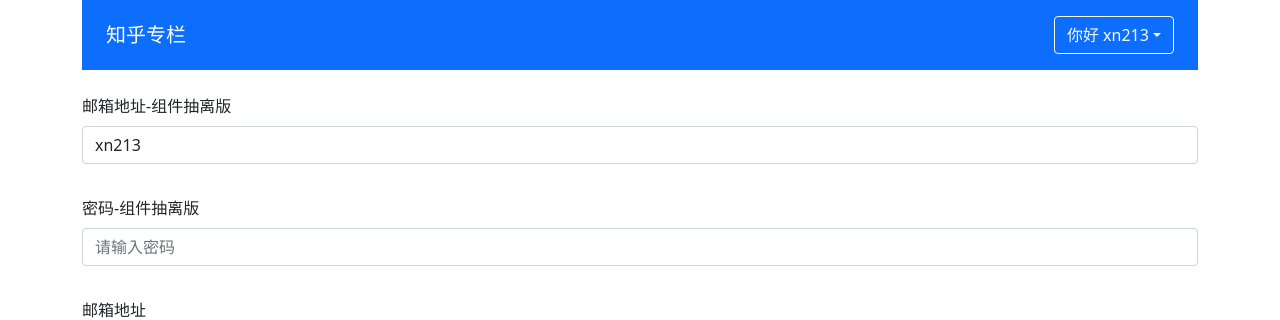
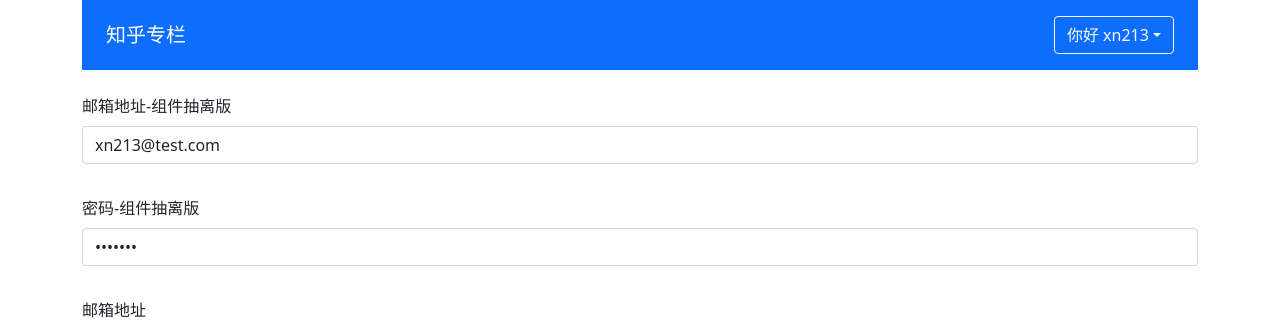
Before and after one commit to xn213/zhihui-vue3, a Vue app: page / in a window 1280 px wide. Shown: the top 320 px of the page. Built offline with nearby package versions, Linux system fonts and the light colour scheme.

Commit message:
feat(v-inp): test mitt emitter ?undefined

```diff
--- a/src/App.vue
+++ b/src/App.vue
@@ -13,7 +13,9 @@
       <div class="mb-3">
         <label for="inputPassword" class="form-label">密码-组件抽离版</label>
         <validate-input placeholder="请输入密码"
-                        type="password"/>
+                        type="password"
+                        v-model="passwordVal"
+                        :rules="passwordRules"/>
       </div>
       <div class="mb-3">
         <label for="inputEmail" class="form-label">邮箱地址</label>
@@ -62,11 +64,15 @@ export default defineComponent({
   },
   setup () {
     const inputRef = ref<any>()
-    const emailVal = ref('xn213')
+    const emailVal = ref('xn213@test.com')
     const emailRules: RulesProp = [
       { type: 'required', message: '电子邮箱地址不能为空' },
       { type: 'email', message: '请输入正确的电子邮箱格式' },
       { type: 'range', message: '邮箱长度应大于5 小于15' }
+    ]
+    const passwordVal = ref('abccccc')
+    const passwordRules: RulesProp = [
+      { type: 'required', message: '密码不能为空' }
     ]
     const emailRef = reactive({
       val: '',
@@ -94,6 +100,8 @@ export default defineComponent({
       validateEmail,
       emailRules,
       emailVal,
+      passwordVal,
+      passwordRules,
       onFormSubmit,
       inputRef
     }
--- a/src/components/ValidateForm.vue
+++ b/src/components/ValidateForm.vue
@@ -12,8 +12,9 @@
 </template>
 
 <script lang="ts">
+import { defineComponent, onUnmounted } from 'vue'
 import mitt from 'mitt'
-import { defineComponent } from 'vue'
+export const emitter = mitt()
 export default defineComponent({
   name: 'ValidateForm',
   emits: ['form-submit'],
@@ -21,14 +22,22 @@ export default defineComponent({
     const submitForm = () => {
       context.emit('form-submit', 111)
     }
+    const callback = (test: string | undefined) => {
+      /************* ATTENTION 'test'type??? 单独一个string 会报错 难道传递过来的 HTMLElement 是undefined 或与生命周期有关' by xn213 **************/
+      console.log('test emitter', typeof test, test)
+    }
+    emitter.on('form-item-created', callback)
+    onUnmounted(() => {
+      emitter.off('form-item-created', callback)
+    })
     return {
       submitForm
     }
-  },
-  mounted () {
-    // this.$on('item-created', () => {
-    //   // 这里用 vue2 的方法 $on $of $once但是提示已废弃 故探索vue3 方案， 引用外部库 mitt
-    // })
   }
+  // mounted () {
+  //   // this.$on('item-created', () => {
+  //   //   // 这里用 vue2 的方法 $on $of $once但是提示已废弃 故探索vue3 方案， 引用外部库 mitt
+  //   // })
+  // }
 })
 </script>
--- a/src/components/ValidateInput.vue
+++ b/src/components/ValidateInput.vue
@@ -11,7 +11,8 @@
 </template>
 
 <script lang="ts">
-import { defineComponent, reactive, PropType } from 'vue'
+import { defineComponent, reactive, PropType, onMounted } from 'vue'
+import { emitter } from './ValidateForm.vue'
 import { RuleProp } from '../const/int'
 import { EMAIL_REGEX } from '../utils/regex'
 
@@ -60,6 +61,9 @@ export default defineComponent({
       }
       return true
     }
+    onMounted(() => {
+      emitter.emit('form-item-created', inputRef.val)
+    })
     return {
       inputRef,
       validateInput,
```
